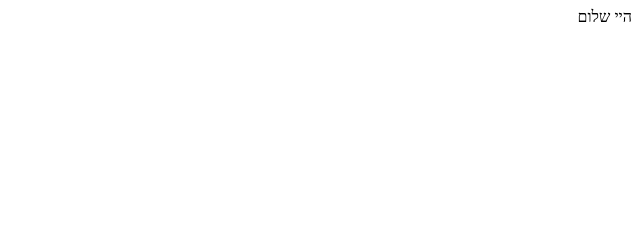
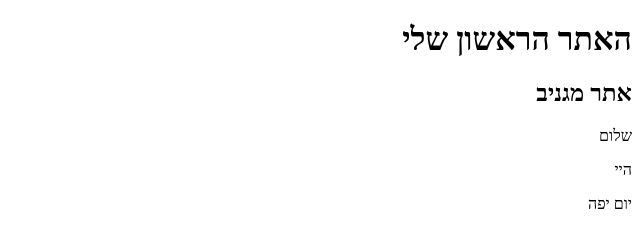
Before and after one commit to sarirad/firstprojectwebdesigncourse, a plain HTML site: page htmlcode.html in a window 1280 px wide. Shown: the whole page, without its empty margins (640-1280 px from the left). Drawn offline with Linux system fonts and the light colour scheme.

Commit message:
Update htmlcode.html

```diff
--- a/htmlcode.html
+++ b/htmlcode.html
@@ -3,8 +3,13 @@
 <head>
   <meta charset="UTF-8">
   <title>אתר בסיסי</title>
+  <link rel="stylesheet" href="try.css">
 </head>
 <body>
-  היי שלום
+<h1>האתר הראשון שלי</h1>
+<h2>אתר מגניב</h2>
+<p>שלום</p>
+<p>היי</p>
+<p>יום יפה</p>
 </body>
 </html>
```
